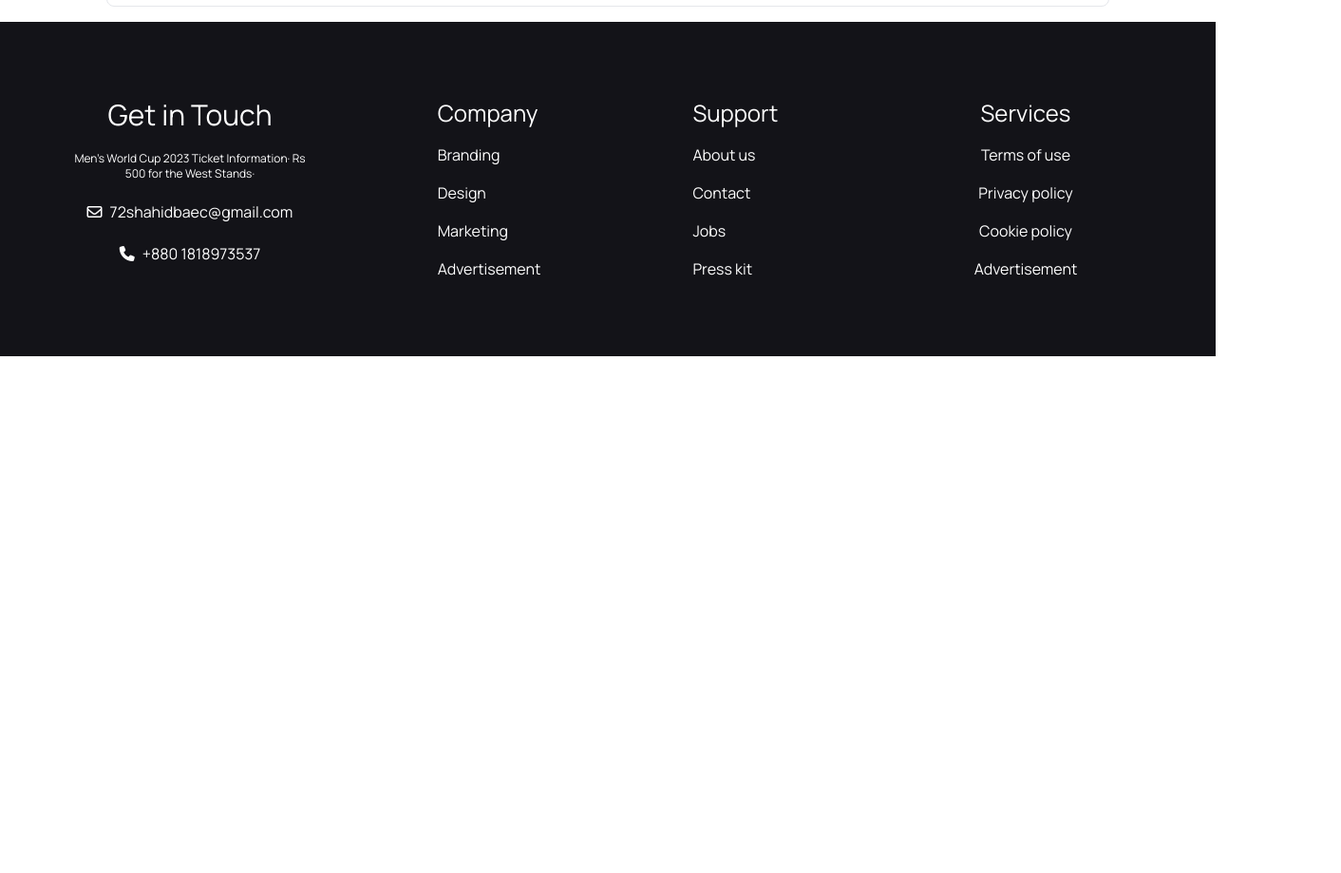
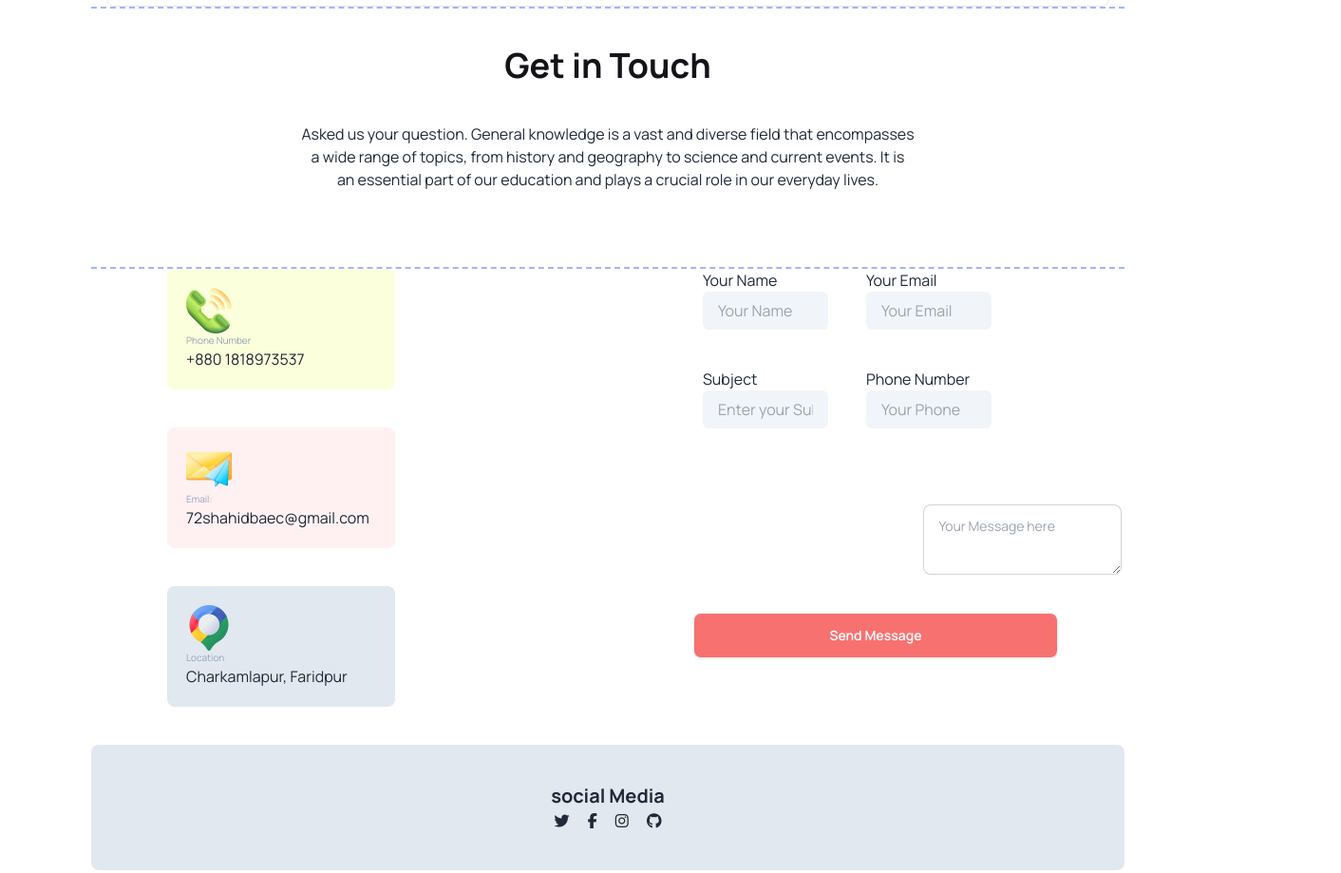
Before and after one commit to eduinfonet/Assignment-03, a plain HTML site: page index.html in a window 1280 px wide. Shown: the part 4342-5261 px from the top of the page at 95% size, 1412 px wide, since content can reach past the window. Before the commit the page ends 4717 px from the top, so only its background shows below. Drawn offline with nearby package versions, Linux system fonts and the light colour scheme.

Commit message:
get in touch done

```diff
--- a/index.html
+++ b/index.html
@@ -612,7 +612,7 @@
           </div>
         </div>
       </section>
-      <!-- clients questions section -->
+      <!--------------- clients questions section----------------- -->
       <section class="border rounded-lg mx-4">
         <div class="border-y-2 border-dashed border-indigo-300 py-10">
           <h1 class="text-[#131318] lg:text-4xl text-3xl font-bold text-center">
@@ -712,8 +712,124 @@
           </div>
         </div>
       </section>
-      <!-- TOO DO Get in touch -->
-      <section></section>
+
+      <!-- -------------------------Get in touch------------------ -->
+      <section>
+        <!-- text heading -->
+        <div class="border-y-2 border-dashed border-indigo-300 py-10">
+          <h1 class="text-[#131318] lg:text-4xl text-3xl font-bold text-center">
+            Get in Touch
+          </h1>
+          <p class="lg:w-2/3 w-3/4 mx-auto text-center px-10 py-10">
+            Asked us your question. General knowledge is a vast and diverse
+            field that encompasses a wide range of topics, from history and
+            geography to science and current events. It is an essential part of
+            our education and plays a crucial role in our everyday lives.
+          </p>
+        </div>
+
+        <!-- contact and form section -->
+        <!-- main div -->
+        <div class="grid lg:grid-cols-2 grid-cols-1 gap-10">
+          <!-- contact left side -->
+          <div class="flex flex-col gap-10 lg:w-80 px-10 mx-10">
+            <div class="bg-[#e1ff0024] rounded-lg p-5">
+              <img class="" src="assets/img/Group1.png" alt="" />
+              <p class="text-[10px] text-slate-400">Phone Number</p>
+              <h3>+880 1818973537</h3>
+            </div>
+            <div class="bg-rose-50 rounded-lg p-5">
+              <img src="assets/img/Group2.png" alt="" />
+              <p class="text-[10px] text-slate-400">Email:</p>
+              <p>72shahidbaec@gmail.com</p>
+            </div>
+            <div class="bg-slate-200 rounded-lg p-5">
+              <img src="assets/img/Group3.png" alt="" />
+              <p class="text-[10px] text-slate-400">Location</p>
+              <p>Charkamlapur, Faridpur</p>
+            </div>
+          </div>
+
+          <!-- contact form right side -->
+          <div class="flex flex-col">
+            <!-- name email etc.parent start -->
+            <div
+              class="grid gap-10 lg:grid-cols-2 grid-cols-1 lg:w-96 px-10 mx-10 justify-center"
+            >
+              <!-- name -->
+              <div class="flex flex-col">
+                <label for="Your Name">Your Name</label>
+                <input
+                  class="bg-slate-100 rounded-md py-2 px-4 border-none outline-none"
+                  type="text"
+                  name=""
+                  id=""
+                  placeholder="Your Name"
+                />
+              </div>
+              <!-- email -->
+              <div class="flex flex-col">
+                <label for="Your Name">Your Email</label>
+                <input
+                  class="bg-slate-100 rounded-md py-2 px-4 border-none outline-none"
+                  type="email"
+                  name=""
+                  id=""
+                  placeholder="Your Email"
+                />
+              </div>
+              <!-- subject -->
+              <div class="flex flex-col">
+                <label for="Your Name">Subject</label>
+                <input
+                  class="bg-slate-100 rounded-md py-2 px-4 border-none outline-none"
+                  type="text"
+                  name=""
+                  id=""
+                  placeholder="Enter your Subject"
+                />
+              </div>
+              <!-- phone -->
+              <div class="flex flex-col">
+                <label for="Your Name">Phone Number</label>
+                <input
+                  class="bg-slate-100 rounded-md py-2 px-4 border-none outline-none"
+                  type="number"
+                  name=""
+                  id=""
+                  placeholder="Your Phone No"
+                />
+              </div>
+              <div
+                class="py-10 mx-auto flex justify-center items-center lg:w-[672px]"
+              >
+                <textarea
+                  placeholder="Your Message here"
+                  class="textarea textarea-bordered"
+                ></textarea>
+              </div>
+            </div>
+
+            <div class="flex justify-center">
+              <button
+                class="btn btn-wide bg-red-400 text-white lg:w-96 px-10 mx-10"
+              >
+                Send Message
+              </button>
+            </div>
+          </div>
+        </div>
+      </section>
+
+      <!-- social icons -->
+      <div class="text-center bg-slate-200 rounded-lg py-10 mx-auto my-10">
+        <h1 class="text-xl font-bold">social Media</h1>
+
+        <i class="fa-brands fa-twitter mx-2"></i>
+        <i class="fa-brands fa-facebook-f mx-2"></i>
+        <i class="fa-brands fa-instagram mx-2"></i>
+        <i class="fa-brands fa-github mx-2"></i>
+      </div>
     </main>
     <!-- footer section -->
     <footer class="bg-[#131318] py-20">
```
